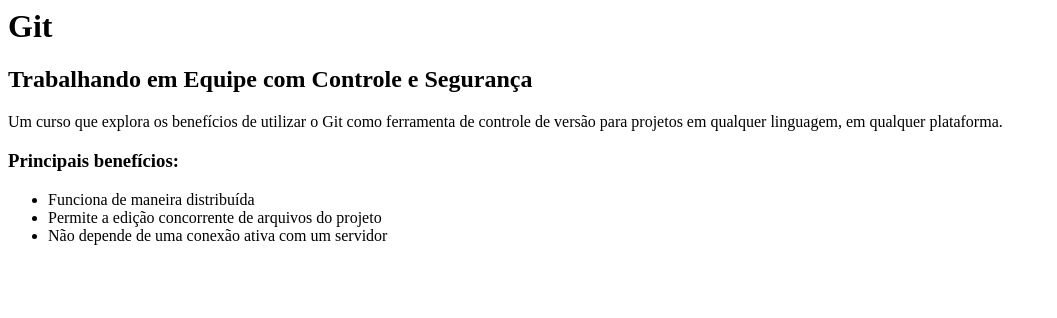
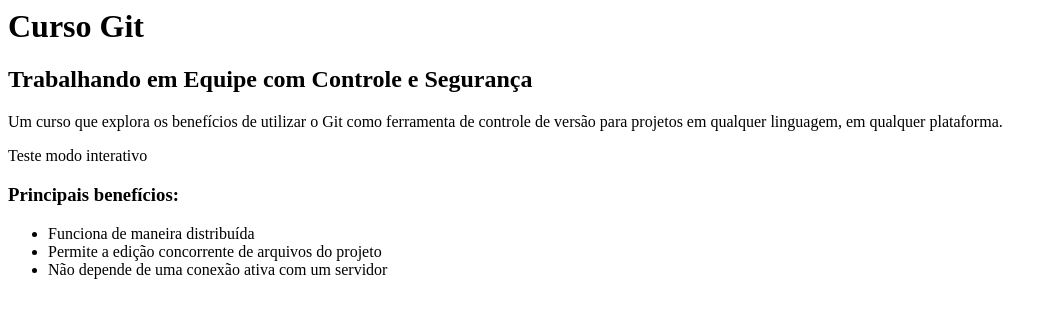
Before and after one commit to ennio-rc/curso-git, a plain HTML site: page index.html in a window 1280 px wide. Shown: the whole page, without its empty margins (0-1057 px from the left). Drawn offline with Linux system fonts and the light colour scheme.

Commit message:
Terceiro Commit

```diff
--- a/index.html
+++ b/index.html
@@ -2,10 +2,12 @@
     <head>
     </head>
     <body>
-        <h1>Git</h1>
+        <h1>Curso Git</h1>
         <h2>Trabalhando em Equipe com Controle e Segurança</h2>
 
         <p>Um curso que explora os benefícios de utilizar o Git como ferramenta de controle de versão para projetos em qualquer linguagem, em qualquer plataforma.</p>
+
+        <p>Teste modo interativo</p>
 
         <h3>Principais benefícios:</h3>
         <ul>
```
